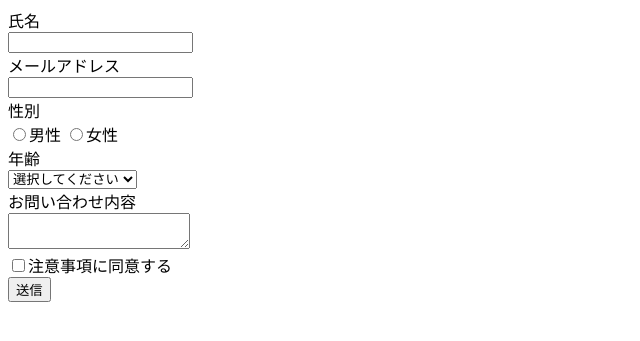
After one commit to takuto-honda/aseets_php, a PHP site: page /input.php in a window 1280 px wide. The commit adds this page. Shown: the top 341 px of the page, without its empty margins (0-640 px from the left). Run offline with PHP 8.4, Linux system fonts and the light colour scheme.

Commit message:
フォームの作成

```diff
--- /dev/null
+++ b/form/input.php
@@ -0,0 +1,98 @@
+<?php
+  $pageFlag = 0;
+
+  if(!empty($_POST['btn_confirm'])){
+    $pageFlag = 1;
+  }
+
+  if(!empty($_POST['btn_submit'])){
+    $pageFlag = 2;
+  }
+?>
+
+<!DOCTYPE html>
+<html lang="ja">
+<head>
+  <meta charset="UTF-8">
+  <meta http-equiv="X-UA-Compatible" content="IE=edge">
+  <meta name="viewport" content="width=device-width, initial-scale=1.0">
+  <title>Document</title>
+</head>
+<body>
+    <!-- 入力画面 -->
+    <?php if($pageFlag === 0): ?>
+    <form method="POST" action="input.php">
+      氏名
+      <br>
+      <input type="text" name="name" value=<?php if(!empty($_POST['name'])){echo $_POST['name'];} ?>>
+      <br>
+      メールアドレス
+      <br>
+      <input type="email" name="email" value=<?php if(!empty($_POST['email'])){echo $_POST['email'];} ?>>
+      <br>
+      性別
+      <br>
+      <input type="radio" name="gender" value="0">男性
+      <input type="radio" name="gender" value="1">女性
+      <br>
+      年齢
+      <br>
+      <select name="age">
+        <option value="">選択してください</option>
+        <option value="1">~19歳</option>
+        <option value="2">20歳~29歳</option>
+        <option value="3">30歳~39歳</option>
+        <option value="4">40歳~49歳</option>
+        <option value="5">50歳~59歳</option>
+        <option value="6">60歳~</option>
+      </select>
+      <br>
+      お問い合わせ内容
+      <br>
+      <textarea name="contact"><?php if(!empty($_POST['contact'])){echo $_POST['contact'];} ?></textarea>
+      <br>
+      <input type="checkbox" name="caution" value="1">注意事項に同意する
+      <br>
+      <input type="submit" name="btn_confirm" value="送信">
+    </form>
+  <?php endif; ?>
+
+  <!-- 確認画面 -->
+  <?php if($pageFlag === 1): ?>
+    <form method="POST" action="input.php">
+      氏名
+      <br>
+      <?php echo $_POST['name']; ?>
+      <br>
+      メールアドレス
+      <br>
+      <?php echo $_POST['email']; ?>
+      <br>
+      性別
+      <br>
+      <?php echo $_POST['gender']; ?>
+      <br>
+      年齢
+      <br>
+      <?php echo $_POST['age']; ?>
+      <br>
+      お問い合わせ内容
+      <br>
+      <?php echo $_POST['contact']; ?>
+      <br>
+      <input type="submit" name="btn_confirm" value="送信">
+      <input type="submit" name="back" value="戻る">
+      <input type="hidden" name="name" value=<?php echo $_POST['name'];?>>
+      <input type="hidden" name="email" value=<?php echo $_POST['email'];?>>
+      <input type="hidden" name="gender" value=<?php echo $_POST['gender'];?>>
+      <input type="hidden" name="age" value=<?php echo $_POST['age'];?>>
+      <input type="hidden" name="contact" value=<?php echo $_POST['contact'];?>>
+    </form>
+  <?php endif;?>
+
+  <!-- 送信完了画面 -->
+  <?php if($pageFlag === 2): ?>
+    送信が完了しました
+  <?php endif; ?>
+</body>
+</html>
--- a/form/input_traning.php
+++ b/form/input_traning.php
@@ -6,9 +6,9 @@
 // }
 
 //POSTの入力値を取得
-if(!empty($_POST['name'])){
-  echo $_POST['name'];
-}
+// if(!empty($_POST['name'])){
+//   echo $_POST['name'];
+// }
 
 ?>
 <!DOCTYPE html>
```
